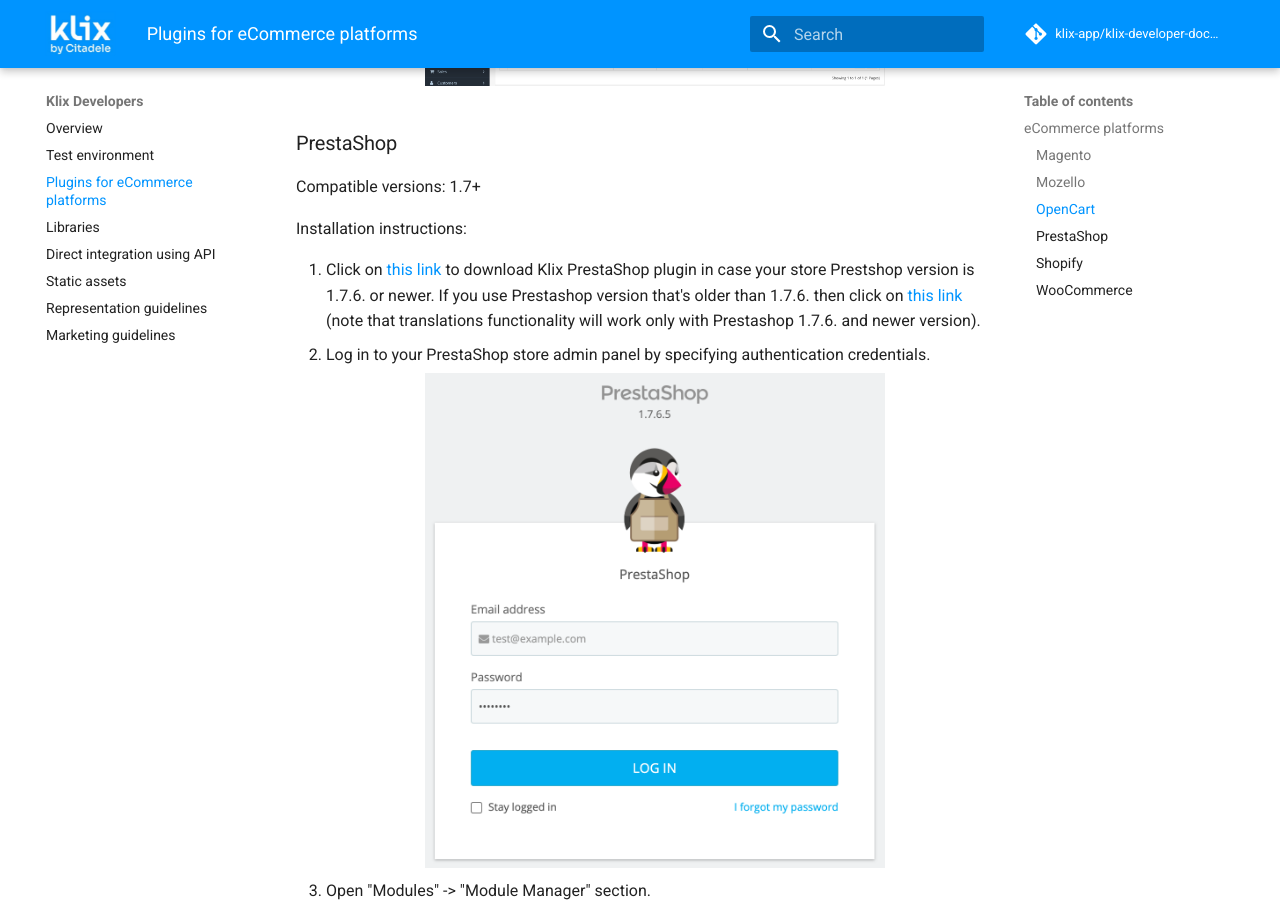
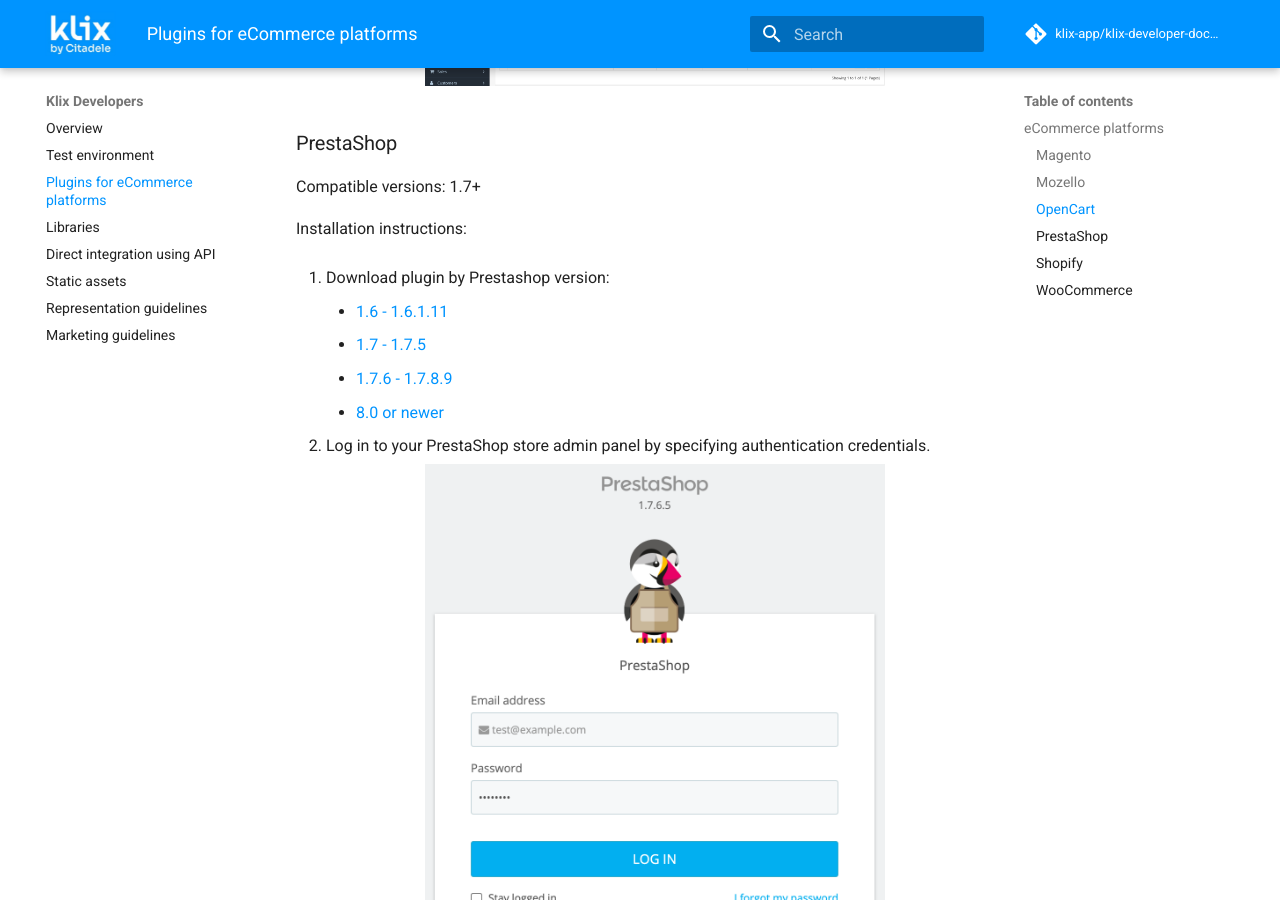
Before and after one commit to klix-app/klix-developer-documentation-website, an MkDocs documentation site: the page built from docs/plugins-for-ecommerce-platforms.md, in a window 1280 px wide and 900 px high, scrolled down 6347 px. Built offline with MkDocs 1.6.1 and Material for MkDocs 9.7.7, drawn with Linux system fonts in a browser that asks for light colours; a script that is not in the unit is left out; comment, search, counter and statistics services are not loaded.

Commit message:
Prestashop instruction update

```diff
--- a/docs/plugins-for-ecommerce-platforms.md
+++ b/docs/plugins-for-ecommerce-platforms.md
@@ -88,7 +88,12 @@
 
 Installation instructions:
 
-1. Click on [this link](https://klixecom.blob.core.windows.net/modules/klix-prestashop.zip) to download Klix PrestaShop plugin in case your store Prestshop version is 1.7.6. or newer. If you use Prestashop version that's older than 1.7.6. then click on [this link](https://portal.klix.app/ecommerce_modules/prestashop-v1.7+.zip) (note that translations functionality will work only with Prestashop 1.7.6. and newer version).
+1. Download plugin by Prestashop version:
+    * [1.6 - 1.6.1.11](https://klixecom.blob.core.windows.net/modules/klix-prestashop1.6.zip)
+    * [1.7 - 1.7.5](https://portal.klix.app/ecommerce_modules/prestashop-v1.7+.zip)
+    * [1.7.6 - 1.7.8.9](https://klixecom.blob.core.windows.net/modules/klix-prestashop.zip)
+    * [8.0 or newer](https://klixecom.blob.core.windows.net/modules/klix-prestashop8.zip)
+
 2. Log in to your PrestaShop store admin panel by specifying authentication credentials.
 ![PrestaShop admin panel login screen](../images/ecommerce-platforms/prestashop/1_login.png#instruction-image)
 
```
